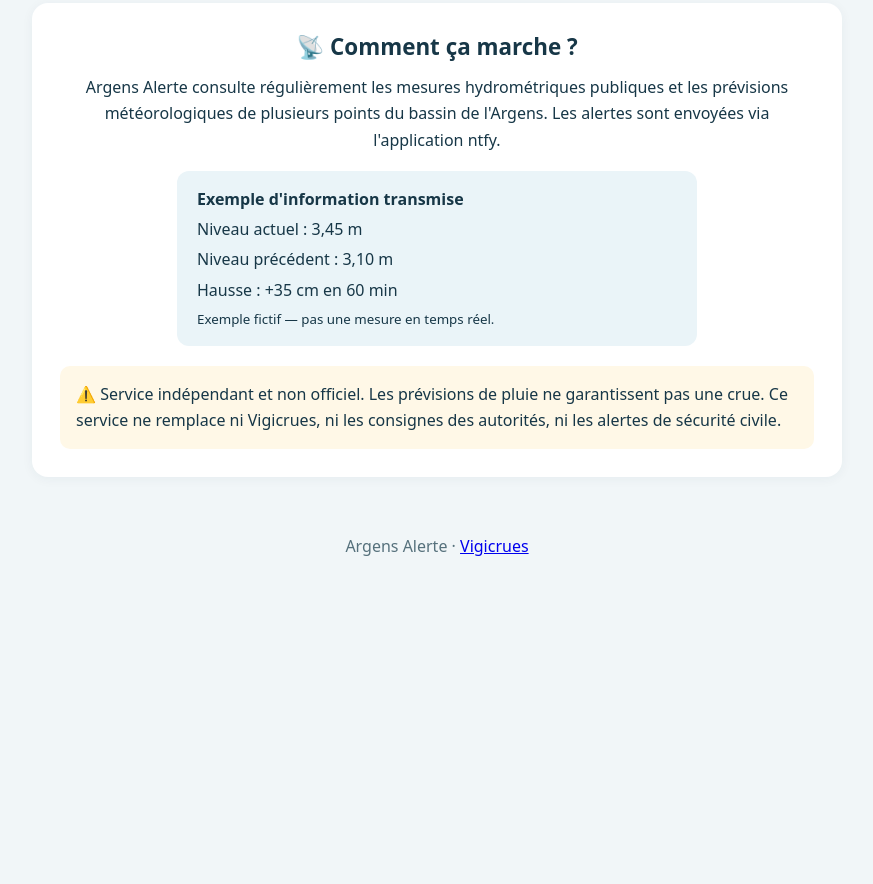
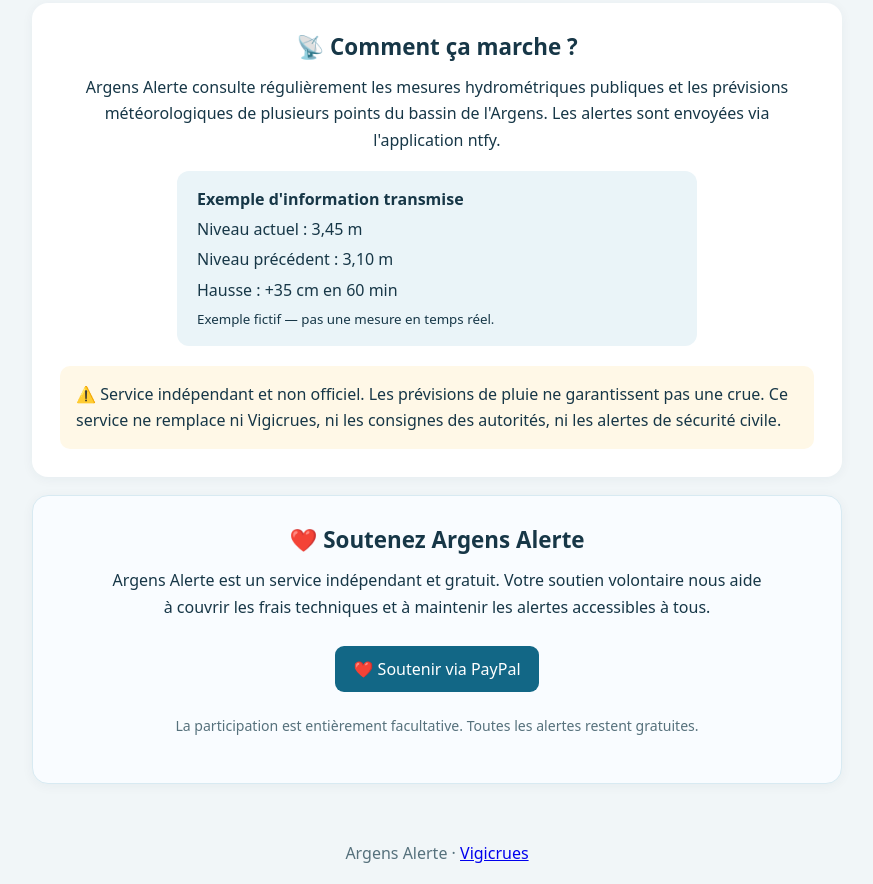
Before and after one commit to 6pkvnhczsz-create/argens-alerte, a plain HTML site: page index.html in a window 1280 px wide. Shown: the part 875-1759 px from the top of the page, without its empty margins (203-1076 px from the left). Before the commit the page ends 1452 px from the top, so only its background shows below. Drawn offline with Linux system fonts and the light colour scheme.

Commit message:
Add bilingual voluntary PayPal support section to Argens Alerte homepage

```diff
--- a/index.html
+++ b/index.html
@@ -24,7 +24,7 @@ button.secondary{background:#e7f1f5;color:#123f57}
 .note{background:#fff8e7;padding:16px;border-radius:10px;text-align:left;margin-top:20px;line-height:1.6}
 .example{background:#eaf4f8;border-radius:12px;padding:17px 20px;margin:18px auto;max-width:520px;text-align:left}
 .example strong{display:block;margin-bottom:6px}.example p{margin:4px 0}
-footer{padding:20px;color:#56717c}
+.support{background:#f9fcff;border:1px solid #d8eaf2}.support p{max-width:650px;margin:12px auto 18px}.support .support-small{font-size:.88rem;color:#56717c;margin-top:14px}footer{padding:20px;color:#56717c}
 @media(max-width:680px){.features{grid-template-columns:1fr}.feature{padding:16px}section{padding:22px 18px}main{padding:12px}.lead{font-size:1rem}}
 </style>
 </head>
@@ -69,6 +69,12 @@ footer{padding:20px;color:#56717c}
 </div>
 <div class="note" data-fr="⚠️ Service indépendant et non officiel. Les prévisions de pluie ne garantissent pas une crue. Ce service ne remplace ni Vigicrues, ni les consignes des autorités, ni les alertes de sécurité civile." data-en="⚠️ Independent, unofficial service. Heavy-rain forecasts do not necessarily mean flooding will occur. This service does not replace Vigicrues, official instructions or emergency alerts.">⚠️ Service indépendant et non officiel. Les prévisions de pluie ne garantissent pas une crue. Ce service ne remplace ni Vigicrues, ni les consignes des autorités, ni les alertes de sécurité civile.</div>
 </section>
+<section class="support" aria-labelledby="support-title">
+<h2 id="support-title" data-fr="❤️ Soutenez Argens Alerte" data-en="❤️ Support Argens Alerte">❤️ Soutenez Argens Alerte</h2>
+<p data-fr="Argens Alerte est un service indépendant et gratuit. Votre soutien volontaire nous aide à couvrir les frais techniques et à maintenir les alertes accessibles à tous." data-en="Argens Alerte is an independent, free service. Your voluntary support helps cover technical costs and keep alerts available to everyone.">Argens Alerte est un service indépendant et gratuit. Votre soutien volontaire nous aide à couvrir les frais techniques et à maintenir les alertes accessibles à tous.</p>
+<a class="btn" href="https://www.paypal.biz/argensalerte" target="_blank" rel="noopener noreferrer" data-fr="❤️ Soutenir via PayPal" data-en="❤️ Support via PayPal">❤️ Soutenir via PayPal</a>
+<p class="support-small" data-fr="La participation est entièrement facultative. Toutes les alertes restent gratuites." data-en="Contributions are entirely optional. All alerts remain free.">La participation est entièrement facultative. Toutes les alertes restent gratuites.</p>
+</section>
 </main>
 <footer>Argens Alerte · <a href="https://www.vigicrues.gouv.fr/">Vigicrues</a></footer>
 <script>
```
